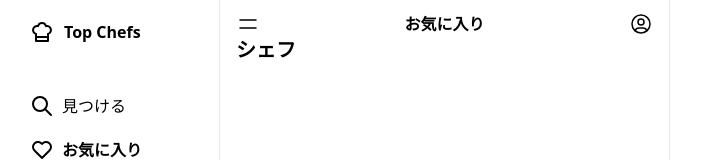
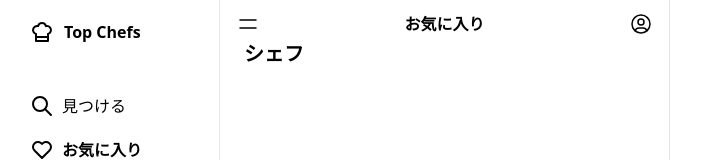
Before and after one commit to qin-team-recipe/14-frontend, a Next.js app: page /fav in a window 1280 px wide. Shown: the top 160 px of the page, without its empty margins (290-991 px from the left). Built offline with nearby package versions, Linux system fonts and the light colour scheme.

Commit message:
ミニシェフ丸画像上のシフトのpadding追加

```diff
--- a/src/components/Chef/ChefImages.jsx
+++ b/src/components/Chef/ChefImages.jsx
@@ -65,7 +65,7 @@ export function ChefImages() {
 
   return (
     <div className="space-y-3">
-      <h1 className="text-xl font-bold">シェフ</h1>
+      <h1 className="px-2 py-1 text-xl font-bold">シェフ</h1>
       <div className="flex gap-x-4">
         <Swiper slidesPerView={4.7}>
           {chefs.map((chef) => (
```
